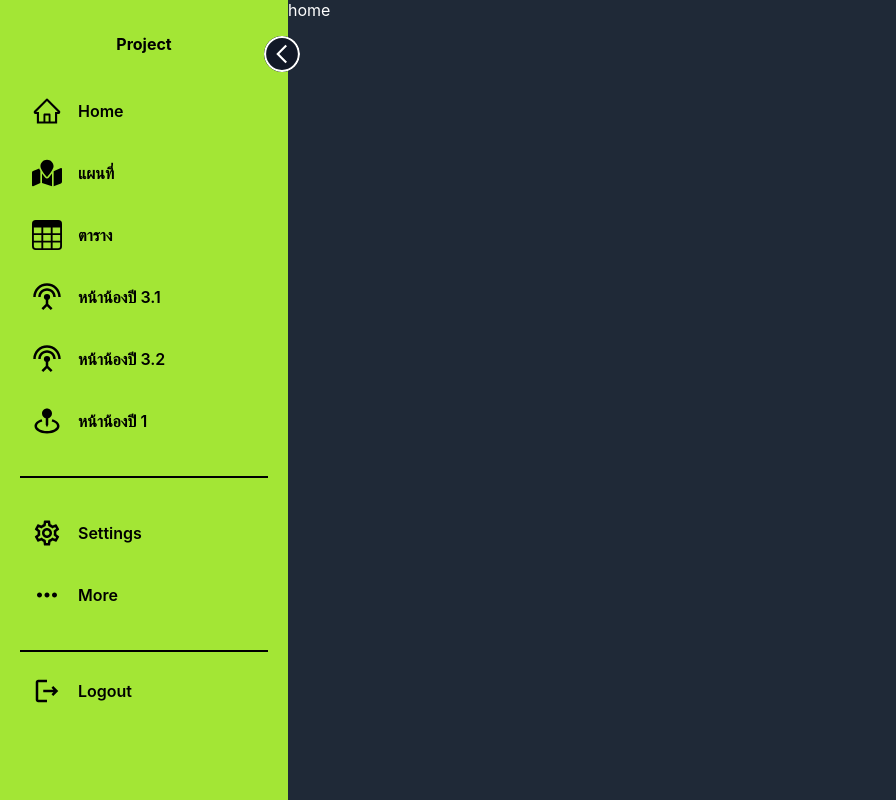
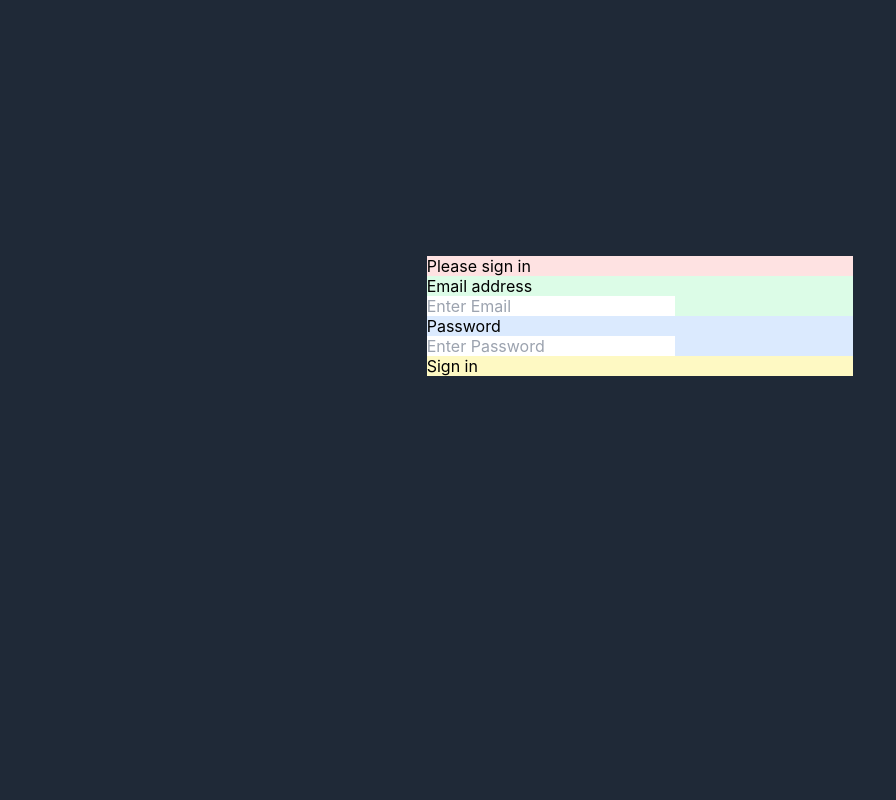
Before and after one commit to Nut-294/Project, a Next.js app: page / in a window 1280 px wide. Shown: the whole page, without its empty margins (0-896 px from the left). Built offline with nearby package versions, Linux system fonts and the light colour scheme.

Commit message:
PageLogin

```diff
--- /dev/null
+++ b/pages/Login.js
@@ -0,0 +1,51 @@
+import React from "react";
+function Login() {
+return (
+    <div className="w-4/12 h-100vh items-center m-auto my-64 justify-center bg-gray-200 rounded-lg ">
+
+        <form>
+            <div>
+                    <div className="bg-red-100">
+                    <h1 className="">Please sign in</h1>
+                    </div>
+
+                    {/* Email */}
+                    <div className="bg-green-100">
+                        <label >Email address</label><br/>
+                        <input type="email" className="" placeholder="Enter Email"/>
+                    </div>
+
+
+                    {/* Password */}
+                    <div className="bg-blue-100">
+                        <label>Password</label><br/>
+                        <input type="password" className="" placeholder="Enter Password"/>
+                    </div>
+
+
+                    {/* Submit */}
+                    <div className="bg-yellow-100">
+                        <button type="submit">
+                        Sign in
+                        </button>
+                    </div>
+            </div>
+        </form>
+    </div>
+
+);
+}
+
+export default Login;
+
+
+
+
+
+
+        // <div >
+        //     <label>
+        //     <input type="checkbox"  />
+        //     Remember me
+        //     </label>
+        // </div>
--- a/pages/index.js
+++ b/pages/index.js
@@ -1,14 +1,18 @@
 "use client"
 import Head from "next/head";
 import SideBar from "@/components/SideBar";
+import Login from "./Login"
 export default function Home() {
   return (
-    <div className="flex">
-    <Head>
-    <title>My Project</title>
-    </Head>
-    <SideBar/>
-    <div className="text-white">home</div>
+    <div>
+      <Login/>
     </div>
+    // <div className="flex">
+    // <Head>
+    // <title>My Project</title>
+    // </Head>
+    // <SideBar/>
+    // <div className="text-white">home</div>
+    // </div>
   );
 }
```
